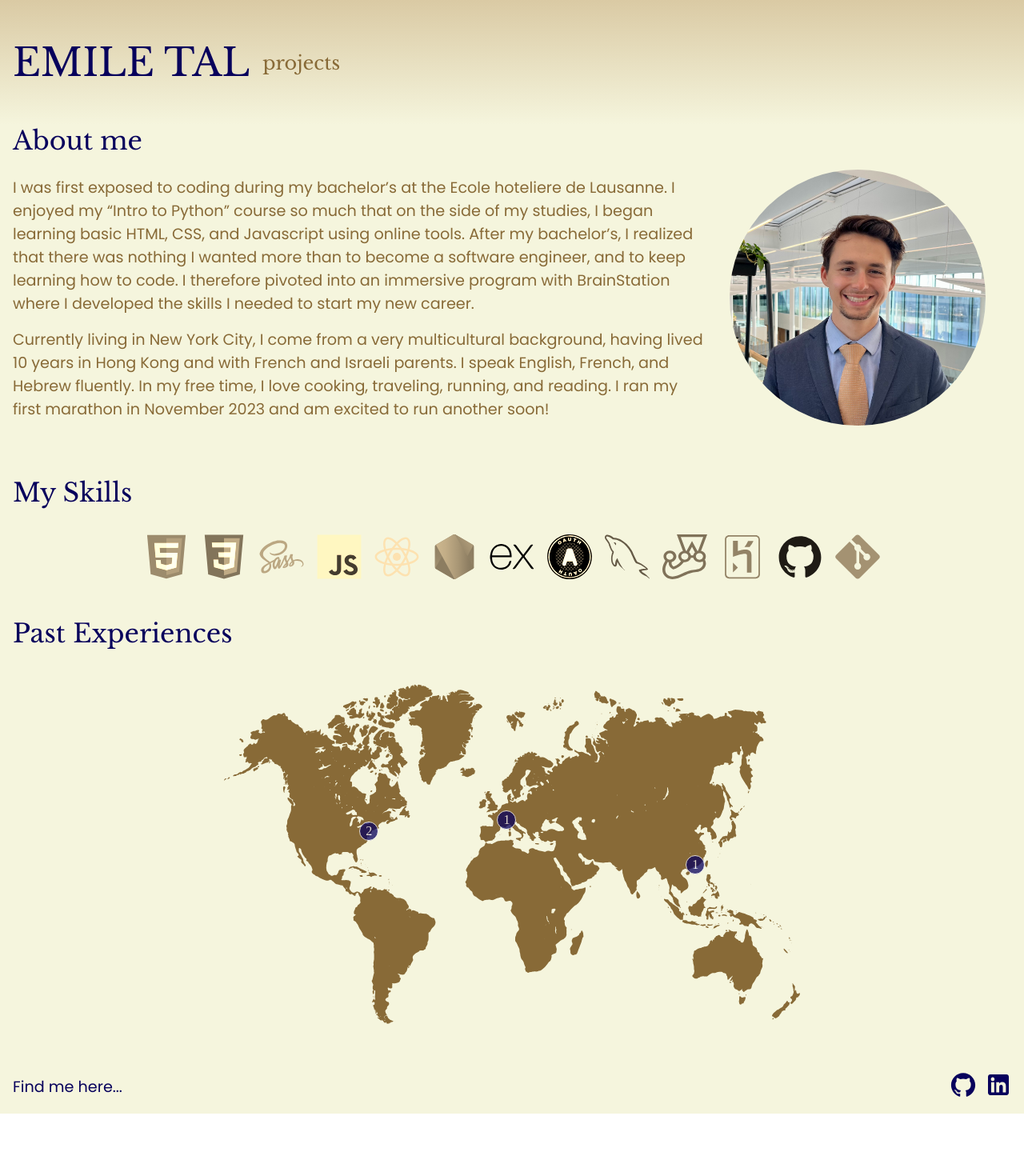
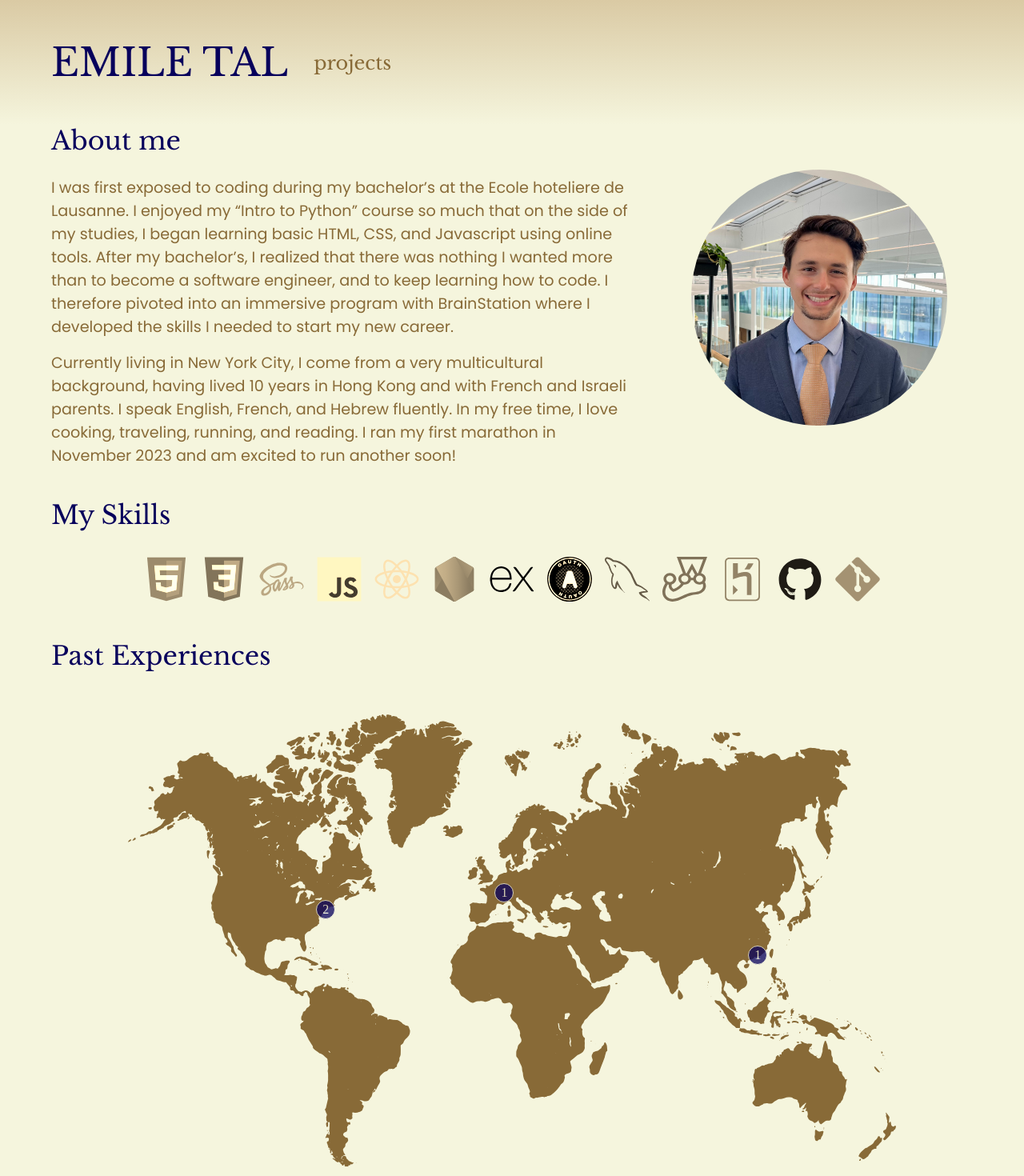
Before and after one commit to emile-tal/emiletal, a React (Vite) app: page / in a window 1280 px wide. Shown: the top 1470 px of the page at 80% size. Before the commit the page ends 1392 px from the top, so only its background shows below. Built offline with nearby package versions, Linux system fonts and the light colour scheme.

Commit message:
Add responsive styling for homepage desktop view

```diff
--- a/src/assets/styles/_variables.scss
+++ b/src/assets/styles/_variables.scss
@@ -2,6 +2,8 @@ $tablet-width: 768px;
 $desktop-width: 1280px;
 
 $margin-mobile: 1rem;
+$margin-tablet: 2.5rem;
+$desktop-container: 72rem;
 
 $color1: #F5F5DD;
 $color2: #DACAA4;
--- a/src/components/AboutSection/AboutSection.scss
+++ b/src/components/AboutSection/AboutSection.scss
@@ -4,6 +4,15 @@
 .about {
     margin: 0 $margin-mobile;
     padding-bottom: 1rem;
+
+    @include tablet {
+        margin: 0 $margin-tablet;
+    }
+
+    @include desktop {
+        width: $desktop-container;
+        margin: 0 auto;
+    }
 
     &__heading {
         @include title-mobile;
@@ -17,6 +26,7 @@
         @include desktop {
             display: flex;
             align-items: flex-start;
+            gap: 2rem;
         }
     }
 
--- a/src/components/ExperiencesSection/ExperiencesSection.scss
+++ b/src/components/ExperiencesSection/ExperiencesSection.scss
@@ -4,6 +4,15 @@
 .experiences {
     margin: 0 $margin-mobile;
     padding: 1rem 0;
+
+    @include tablet {
+        margin: 0 $margin-tablet;
+    }
+
+    @include desktop {
+        width: $desktop-container;
+        margin: 0 auto;
+    }
 
     &__heading {
         @include title-mobile;
@@ -14,12 +23,16 @@
     }
 
     &__map-container {
-        width: 18rem;
+        width: 16rem;
         position: relative;
         margin: 0 auto;
 
         @include tablet {
             width: 45rem;
         }
+
+        @include desktop {
+            width: 60rem;
+        }
     }
 }
--- a/src/components/Footer/Footer.scss
+++ b/src/components/Footer/Footer.scss
@@ -2,7 +2,7 @@
 @use '../../assets/styles/mixins' as *;
 
 .footer {
-    background-color: $color1;
+    background-image: linear-gradient($color1, $color2);
 
     &__container {
         margin: 0 $margin-mobile;
@@ -10,6 +10,16 @@
         display: flex;
         justify-content: space-between;
         align-items: center;
+
+        @include tablet {
+            margin: 0 $margin-tablet;
+            padding: 2rem 0;
+        }
+
+        @include desktop {
+            width: $desktop-container;
+            margin: 0 auto;
+        }
     }
 
     &__text {
--- a/src/components/Map/Map.scss
+++ b/src/components/Map/Map.scss
@@ -8,6 +8,10 @@
     height: 15rem;
 
     @include tablet {
-        height: 30rem;
+        height: 22.5rem;
+    }
+
+    @include desktop {
+        height: 40rem;
     }
 }
--- a/src/components/MapPin/MapPin.scss
+++ b/src/components/MapPin/MapPin.scss
@@ -11,12 +11,12 @@
     display: flex;
     justify-content: center;
     align-items: center;
-    border: 0.01rem solid #FFF;
+    border: 0.01rem solid $color1;
 
     @include tablet {
         width: 1.5rem;
         height: 1.5rem;
-        border: 0.1rem solid #FFF;
+        border: 0.1rem solid $color1;
     }
 
     &--nyc {
@@ -24,8 +24,13 @@
         left: 23%;
 
         @include tablet {
-            top: 41.5%;
-            left: 23.5%;
+            top: 40%;
+            left: 27.5%;
+        }
+
+        @include desktop {
+            top: 42%;
+            left: 24.5%;
         }
     }
 
@@ -34,8 +39,13 @@
         right: 48.5%;
 
         @include tablet {
-            top: 38.5%;
-            right: 49.25%;
+            top: 37%;
+            right: 49%;
+        }
+
+        @include desktop {
+            top: 38.75%;
+            right: 49.75%;
         }
     }
 
@@ -44,13 +54,18 @@
         right: 15%;
 
         @include tablet {
-            top: 50.25%;
-            right: 16.5%;
+            top: 50%;
+            right: 21%;
+        }
+
+        @include desktop {
+            top: 51%;
+            right: 16.75%;
         }
     }
 
     &__number {
-        color: #FFF;
+        color: $color1;
         font-size: 0.75rem;
 
         @include tablet {
--- a/src/components/NavBar/NavBar.scss
+++ b/src/components/NavBar/NavBar.scss
@@ -7,6 +7,16 @@
     padding: 3rem 0;
     gap: 1rem;
     margin: 0 $margin-mobile;
+
+    @include tablet {
+        margin: 0 $margin-tablet;
+    }
+
+    @include desktop {
+        width: $desktop-container;
+        margin: 0 auto;
+        gap: 2rem;
+    }
 
     &__link {
         font-family: 'Libre Baskerville', 'Times New Roman', Times, serif;
--- a/src/components/SkillsSection/SkillsSection.scss
+++ b/src/components/SkillsSection/SkillsSection.scss
@@ -4,6 +4,15 @@
 .skills {
     margin: 0 $margin-mobile;
     padding: 1rem 0;
+
+    @include tablet {
+        margin: 0 $margin-tablet;
+    }
+
+    @include desktop {
+        width: $desktop-container;
+        margin: 0 auto;
+    }
 
     &__heading {
         @include title-mobile;
```
